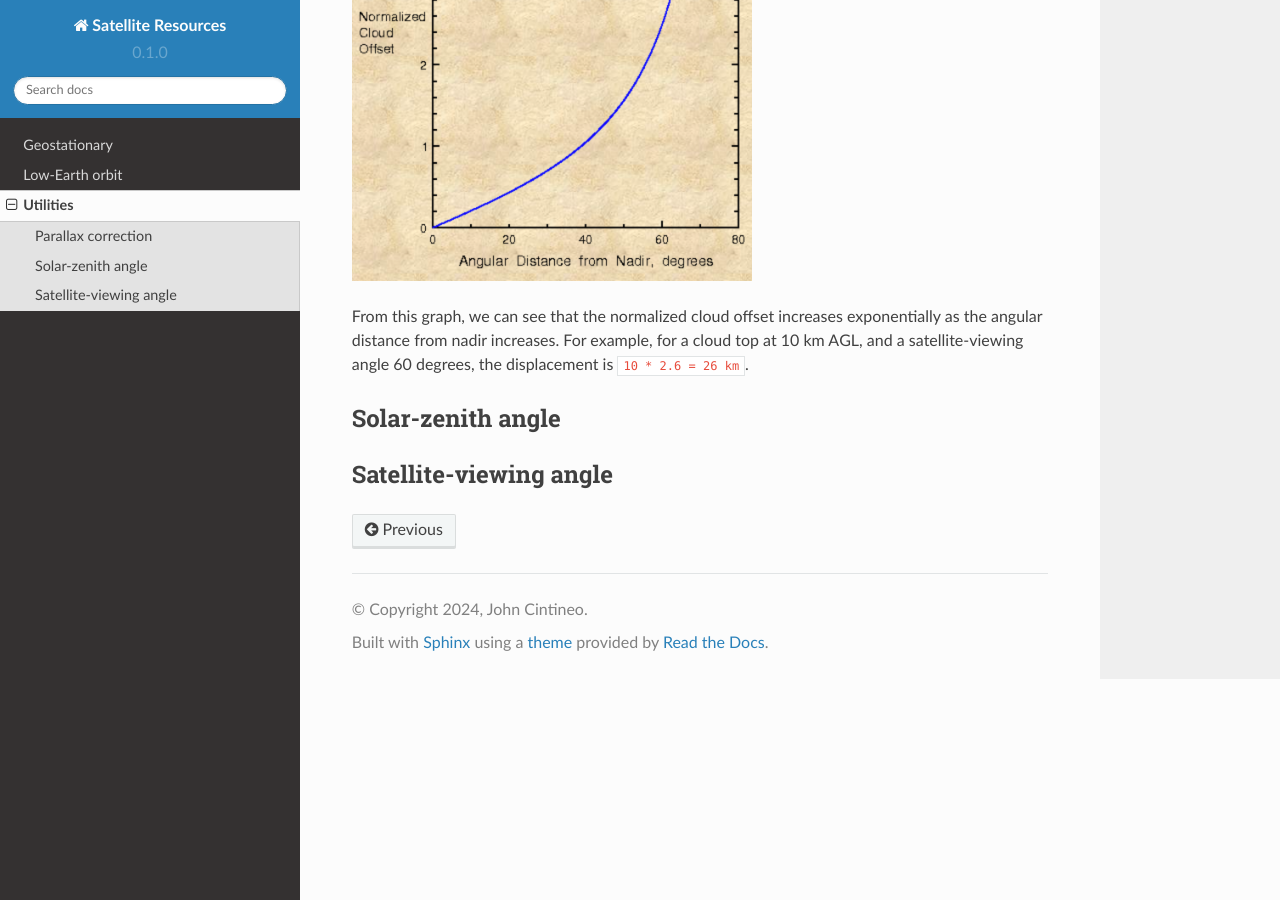
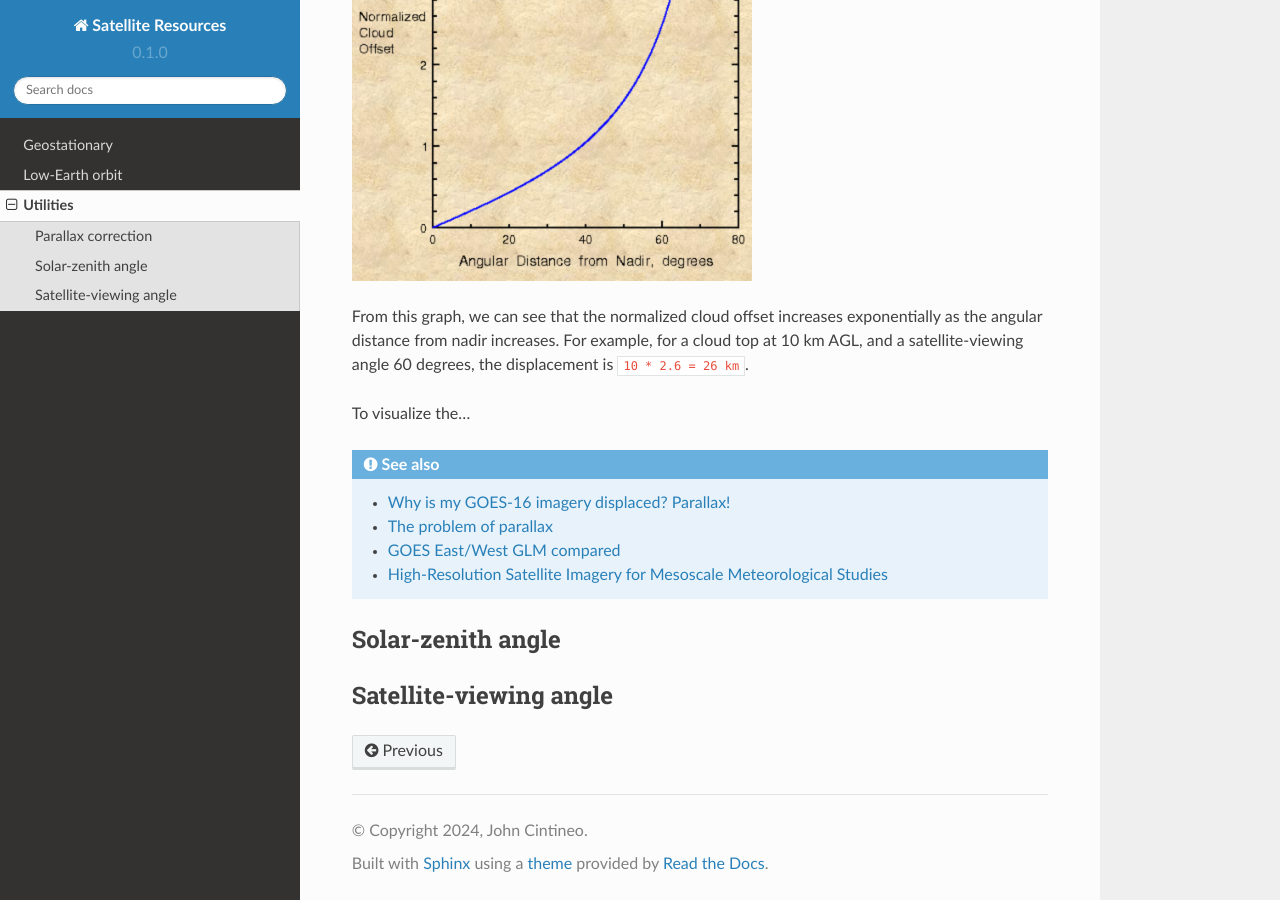
Before and after one commit to jlc248/satellite-resources, a Sphinx documentation site: the page built from docs/source/Utilities.rst, in a window 1280 px wide and 900 px high, scrolled down 1026 px. Built offline with Sphinx 7.4.7 and the Read the Docs theme 2.0.0, drawn with Linux system fonts in a browser that asks for light colours; pages that are not in the unit, such as notebooks, are missing from menus.

Commit message:
Update Utilities.rst

```diff
--- a/docs/source/Utilities.rst
+++ b/docs/source/Utilities.rst
@@ -20,6 +20,14 @@ A geostationary satellite's nadir point is at the equator. At this point, high c
 
 From this graph, we can see that the normalized cloud offset increases exponentially as the angular distance from nadir increases. For example, for a cloud top at 10 km AGL, and a satellite-viewing angle 60 degrees, the displacement is ``10 * 2.6 = 26 km``.
 
+To visualize the...
+
+.. seealso::
+    - `Why is my GOES-16 imagery displaced? Parallax! <https://satelliteliaisonblog.com/2017/04/19/why-is-my-goes-16-imagery-displaced-parallax/>`_
+    - `The problem of parallax <https://cimss.ssec.wisc.edu/satellite-blog/archives/217>`_
+    - `GOES East/West GLM compared <https://satelliteliaisonblog.com/2019/07/09/goes-east-west-glm-compare-and-glm-parallax/>`_
+    - `High-Resolution Satellite Imagery for Mesoscale Meteorological Studies <https://doi.org/10.1175/1520-0477(1994)075%3C0005:HRSIFM%3E2.0.CO;2>`_
+
 Solar-zenith angle
 ------------------
 
```
